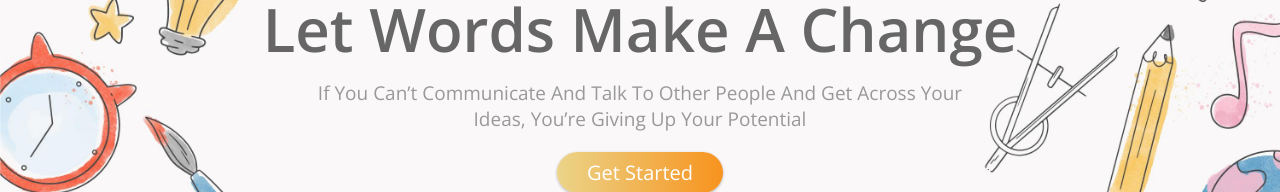
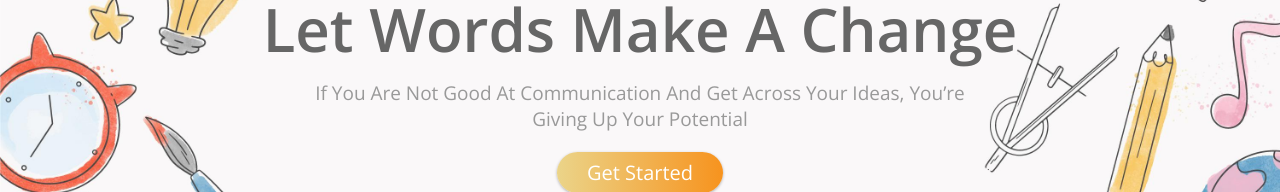
Before and after one commit to karthikpagnis/REVA-Hack-2021, a plain HTML site: page index.html in a window 1280 px wide. Shown: the part 335-527 px from the top of the page. Drawn offline with nearby package versions, Linux system fonts and the light colour scheme; files whose address does not match are found by name.

Commit message:
Update index.html
changed the tagline

```diff
--- a/index.html
+++ b/index.html
@@ -63,7 +63,7 @@
 <section class="home" id="home">
 
     <h1>Let words make a change</h1>
-    <p>If you can’t communicate and talk to other people and get across your ideas, you’re giving up your potential</p>
+    <p>If you are not good at communication and get across your ideas, you’re giving up your potential</p>
     <a href="#"><button class="btn">get started</button></a>
 
     <div class="shape"></div>
```
